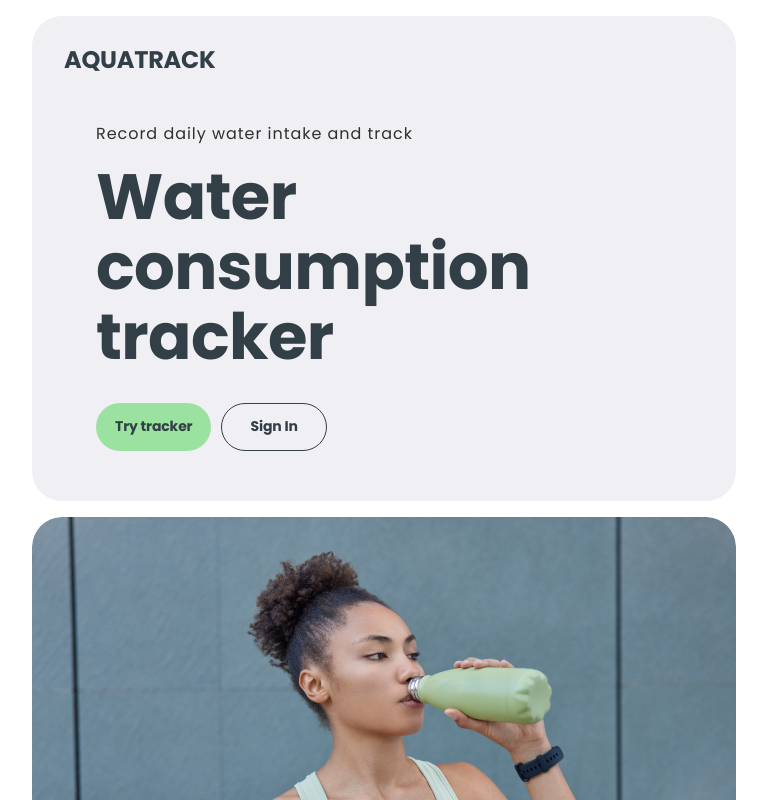
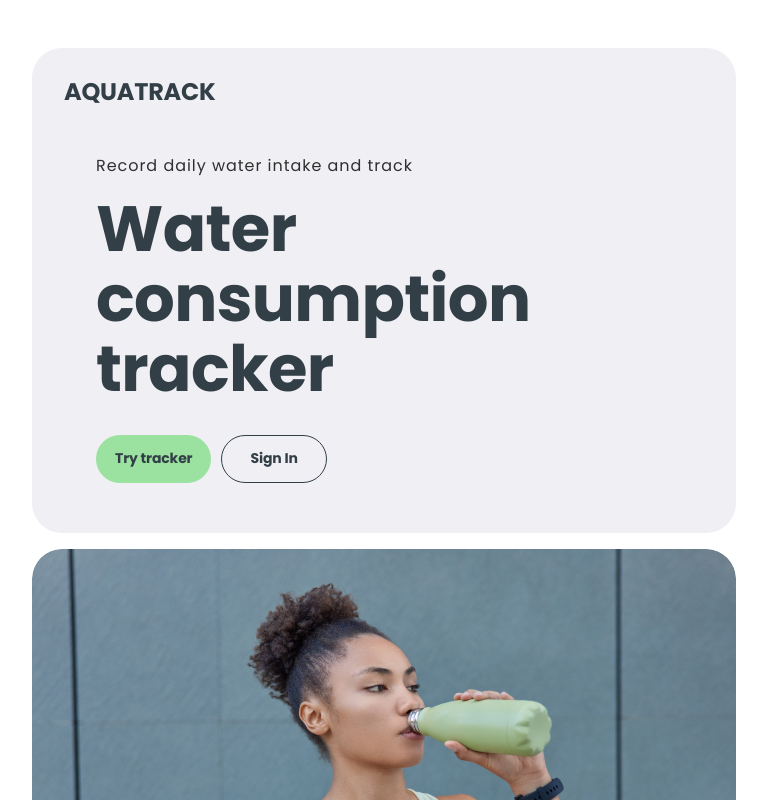
Before and after one commit to Kamila-Lohvynenko/final-project-frontend, a React (Vite) app: page / in a window 1280 px wide. Shown: the top 800 px of the page, without its empty margins (256-1023 px from the left). Built offline with nearby package versions, Linux system fonts and the light colour scheme; no server answers.

Commit message:
Update SharedLayout.module.css

```diff
--- a/src/components/SharedLayout/SharedLayout.module.css
+++ b/src/components/SharedLayout/SharedLayout.module.css
@@ -1,8 +1,7 @@
 .container {
   min-width: 320px;
   max-width: 375px;
-  padding-left: 16px;
-  padding-right: 16px;
+  padding: 16px;
   margin-left: auto;
   margin-right: auto;
 }
@@ -10,8 +9,7 @@
 @media only screen and (min-width: 768px) {
   .container {
     max-width: 768px;
-    padding-left: 32px;
-    padding-right: 32px;
+    padding: 32px;
   }
 }
 
```
